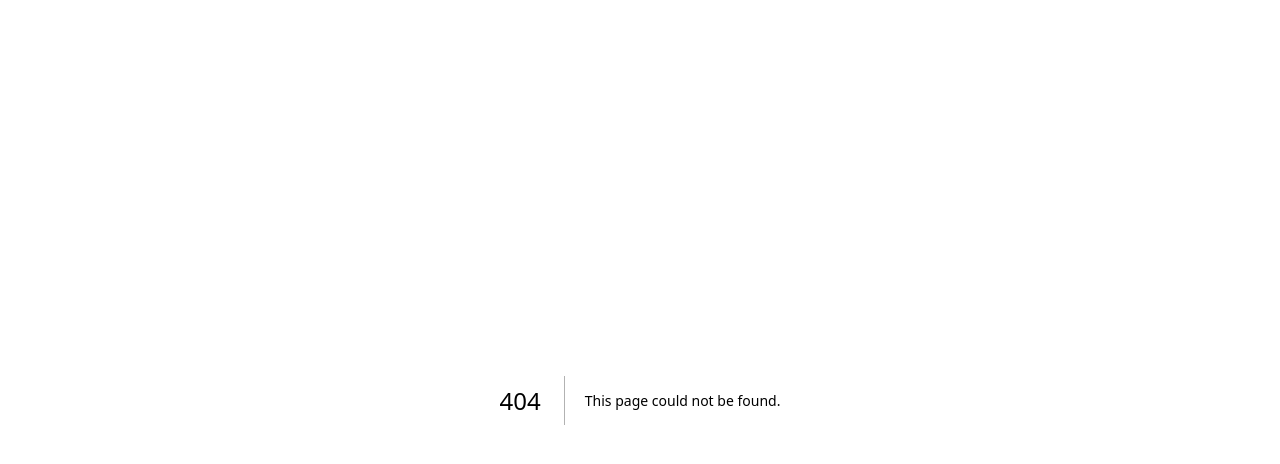
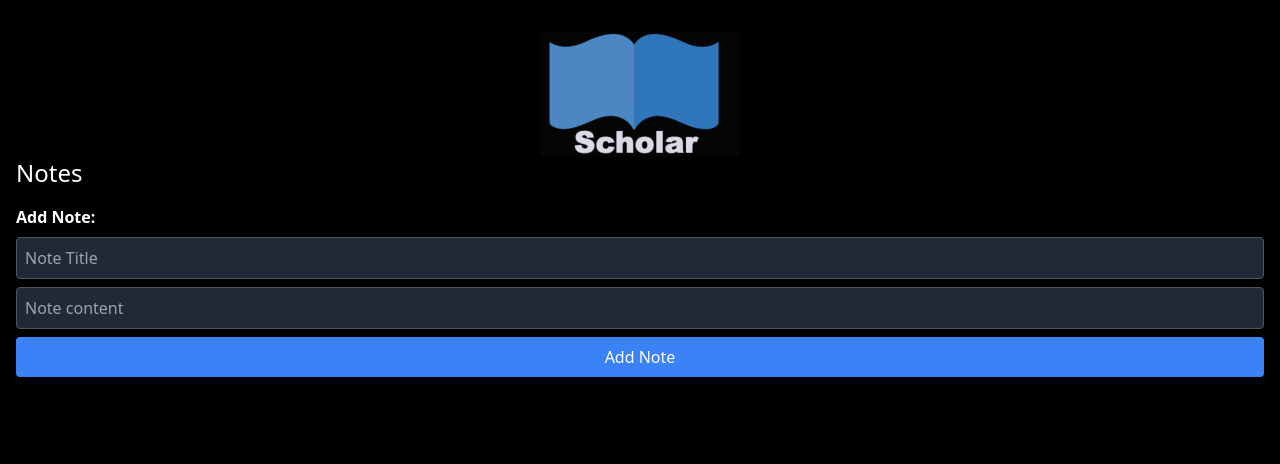
Before and after one commit to JoshuaChou10/scholar, a Next.js app: page /notes in a window 1280 px wide. Before the commit this address had no page. Shown: the top 464 px of the page. Built offline with nearby package versions, Linux system fonts and the light colour scheme.

Commit message:
Added notes section

```diff
--- a/app/page.tsx
+++ b/app/page.tsx
@@ -1,5 +1,6 @@
 'use client'
 import Head from 'next/head'
+import Link from 'next/link'
 import { useState, useEffect } from 'react'
 import Select, { SingleValue, MultiValue } from 'react-select'
 import {StylesConfig} from 'react-select'
@@ -189,8 +190,8 @@ return;
         <LinkSection/>
       </aside>
 
-      <main className="flex-1 p-4">
-        <div className='flex items-center justify-center'>
+      <main className="flex-1 p-4 bg-black min-h-screen text-white">
+      <div className='flex items-center justify-center mb-4'>
         <Image
           src="/logo.png"
           alt="Home Logo"
@@ -198,6 +199,36 @@ return;
           height={120} // Set the desired height
           layout="fixed" // This can be responsive or fill as needed
         />
+      </div>
+      <div className="flex justify-between items-start mb-4">
+        <div></div> {/* Empty div to push the link to the right */}
+        <Link className="bg-blue-500 text-white py-2 px-4 rounded-lg shadow-md hover:shadow-xl hover:scale-105 transition duration-300 flex items-center"
+href='/notes'>
+
+            <Image
+              src="/note-icon.png"
+              alt="Notes"
+              width={100} // Set the desired width for the icon
+              height={60} // Set the desired height for the icon
+              layout="fixed" // This can be responsive or fill as needed
+              className="mr-2" // Margin right for spacing between icon and text
+            />
+            <svg
+              className="w-4 h-4 ml-2"
+              fill="none"
+              stroke="currentColor"
+              viewBox="0 0 24 24"
+              xmlns="http://www.w3.org/2000/svg"
+            >
+              <path
+                strokeLinecap="round"
+                strokeLinejoin="round"
+                strokeWidth="2"
+                d="M9 5l7 7-7 7"
+              ></path>
+            </svg>
+
+        </Link>
       </div>
         <div className="flex justify-between items-start space-x-4">
   <div className="flex-1 flex flex-row">
@@ -282,7 +313,7 @@ return;
 
           type="text"
           className="w-full p-2 rounded bg-gray-800 text-white border border-gray-600"
-          placeholder="Reminder Details"
+          placeholder="Reminder Details (Optional)"
           value={reminderDesc}
           onChange={(e) => setReminderDesc(e.target.value)}
         />
--- /dev/null
+++ b/pages/notes.tsx
@@ -0,0 +1,108 @@
+import { useState, useEffect } from 'react';
+import Head from 'next/head'
+import Link from 'next/link'
+import Image from 'next/image'
+import '../app/globals.css'
+export default function Notes() {
+
+  const [notes, setNotes] = useState<{ id: string; title: string; content: string }[]>([]);
+  const [title, setTitle] = useState<string>('');
+  const [content, setContent] = useState<string>('');
+
+  useEffect(() => {
+    const savedNotes = JSON.parse(localStorage.getItem('notes') || '[]');
+    setNotes(savedNotes);
+  }, []);
+
+  function addNote() {
+    const newNotes = [...notes, { id: crypto.randomUUID(), title: title, content: content }];
+    setNotes(newNotes);
+    localStorage.setItem('notes', JSON.stringify(newNotes));
+    setTitle('');
+    setContent('');
+  }
+
+  function deleteNote(id: string) {
+    const newNotes = notes.filter(note => note.id !== id);
+    setNotes(newNotes);
+    localStorage.setItem('notes', JSON.stringify(newNotes));
+  }
+
+  function editNote(id: string) {
+    const noteToEdit = notes.find(note => note.id === id);
+    if (noteToEdit) {
+      setTitle(noteToEdit.title);
+      setContent(noteToEdit.content);
+    }
+    deleteNote(id);
+  }
+
+  return (
+    <div className="p-4 bg-black min-h-screen">
+
+
+      <Head>
+        <title>Scholar - Notes</title>
+      </Head>
+      <Link className='text-white text-xl flex items-center mb-4' href="/">
+        <i className="fas fa-home"></i>
+      </Link>
+      <div className='flex items-center justify-center'>
+          <Image
+            src="/logo.png"
+            alt="Home Logo"
+            width={200} // Set the desired width
+            height={120} // Set the desired height
+            layout="fixed" // This can be responsive or fill as needed
+          />
+        </div>
+      <h2 className="text-white text-2xl mb-4">Notes</h2>
+      <b className="text-white">Add Note:</b>
+      <div className="flex flex-col space-y-2 mt-2 mb-4">
+        <input
+          required
+          type="text"
+          placeholder="Note Title"
+          value={title}
+          onChange={(e) => setTitle(e.target.value)}
+          className="p-2 rounded bg-gray-800 text-white border border-gray-600"
+        />
+        <input
+          required
+          type="text"
+          placeholder="Note content"
+          value={content}
+          onChange={(e) => setContent(e.target.value)}
+          className="p-2 rounded bg-gray-800 text-white border border-gray-600"
+        />
+        <button
+          onClick={addNote}
+          className="bg-blue-500 text-white py-2 px-4 rounded hover:bg-blue-700"
+        >
+          Add Note
+        </button>
+      </div>
+
+      <ul className="space-y-2 list-none">
+        {notes.map(({ id, title, content }) => (
+          <li key={id} className="p-4 bg-gray-700 rounded-lg border border-gray-600">
+            <div className="flex justify-between items-start">
+              <div>
+                <h2 className="text-white text-lg font-bold">{title}</h2>
+                <p className="text-gray-300">{content}</p>
+              </div>
+              <div className="flex space-x-2">
+                <button onClick={() => editNote(id)} className="text-yellow-400 hover:text-yellow-600">
+                <i className="fas fa-edit"></i>
+                </button>
+                <button onClick={() => deleteNote(id)} className="text-red-400 hover:text-red-600">
+                <i className="fas fa-trash"></i>
+                </button>
+              </div>
+            </div>
+          </li>
+        ))}
+      </ul>
+    </div>
+  );
+}
```
Also changed, not shown: public/note-icon.png (added). Lines whose indentation alone changed are shown as unchanged.
